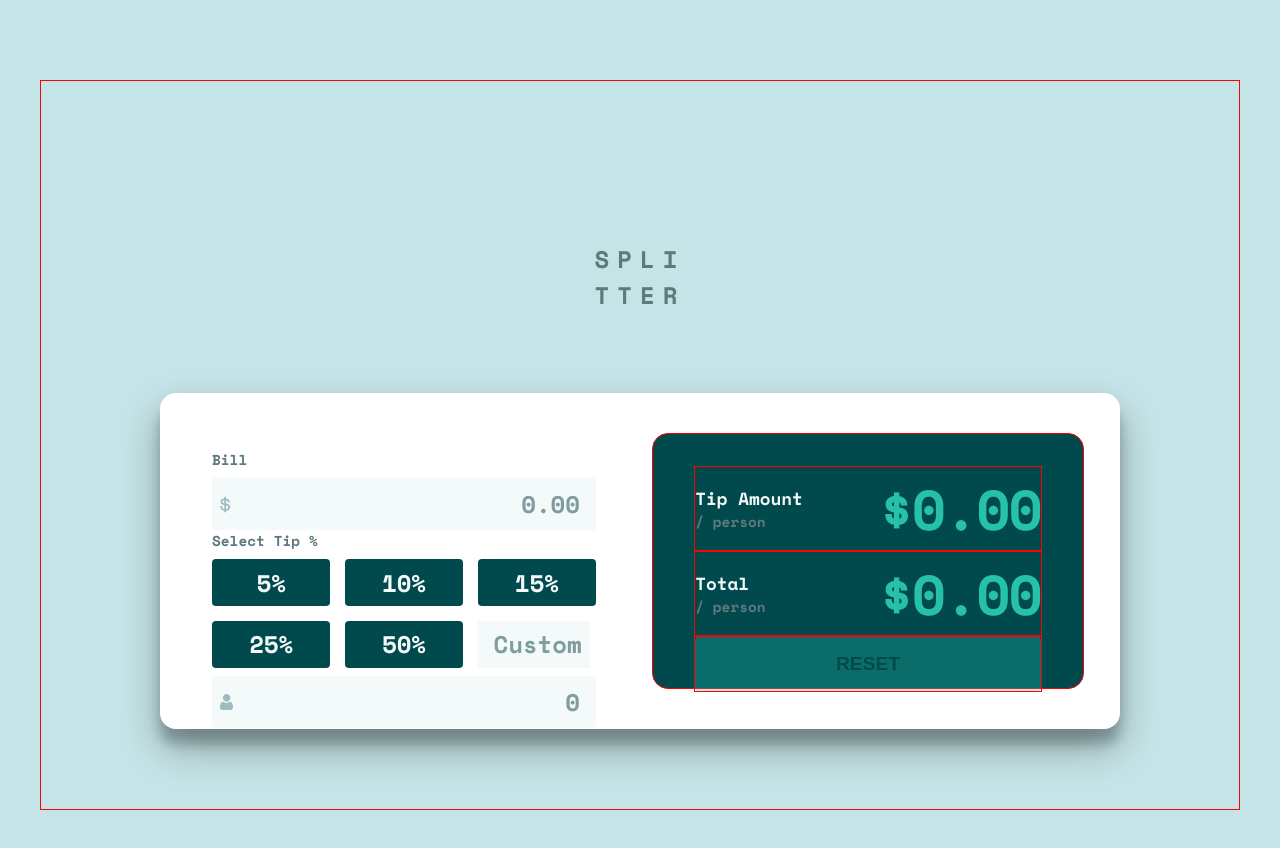
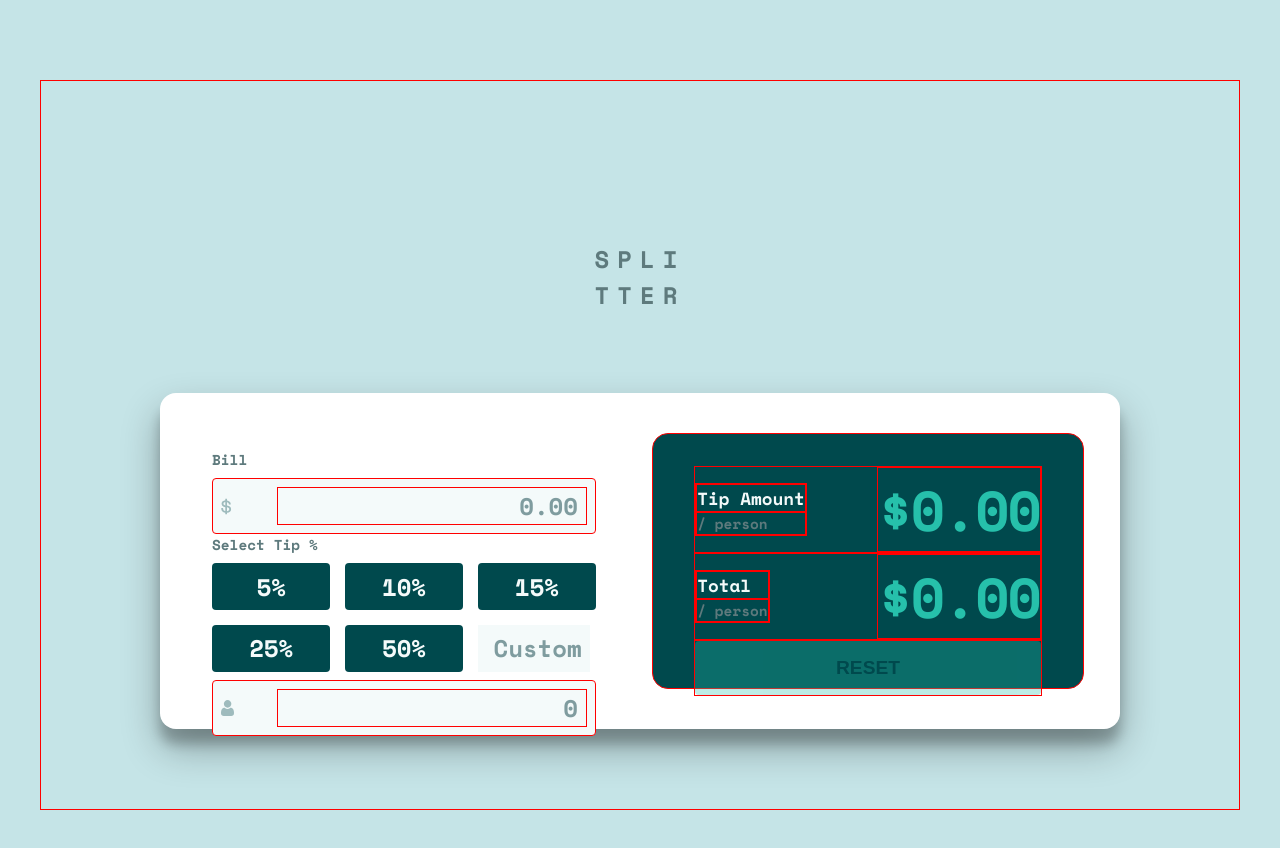
Before and after one commit to Brunno-DaSilva/tip-calculator, a React (Create React App) app: page / in a window 1280 px wide. Shown: the top 848 px of the page. Built offline with nearby package versions, Linux system fonts and the light colour scheme.

Commit message:
FIXED: User input width to be contained

```diff
--- a/src/Components/Result/Result.css
+++ b/src/Components/Result/Result.css
@@ -36,16 +36,19 @@
 .total__title {
   display: flex;
   flex-direction: column;
+  border: 1px solid red;
 }
 .amount__title p,
 .total__title p {
   font-size: 1.1rem;
   color: var(--very-light-grayish-cyan);
+  border: 1px solid red;
 }
 .amount__title span,
 .total__title span {
   font-size: 0.9rem;
   color: var(--dark-cyan);
+  border: 1px solid red;
 }
 
 .amount__figure h3,
@@ -53,6 +56,7 @@
   font-size: 3.5rem;
   color: var(--primary-cyan);
   letter-spacing: -2px;
+  border: 1px solid red;
 }
 
 .result__button {
--- a/src/Components/UserInput/UserInput.css
+++ b/src/Components/UserInput/UserInput.css
@@ -55,6 +55,7 @@
   background-color: var(--very-light-grayish-cyan);
   border-radius: 0.25rem;
   padding: 0.5rem;
+  border: 1px solid red;
 }
 
 /* Chrome, Safari, Edge, Opera */
@@ -93,6 +94,8 @@
   outline: none;
   background-color: transparent;
   padding-right: 0.5rem;
+  border: 1px solid red;
+  width: 100%;
 }
 
 .tip__select input {
```
